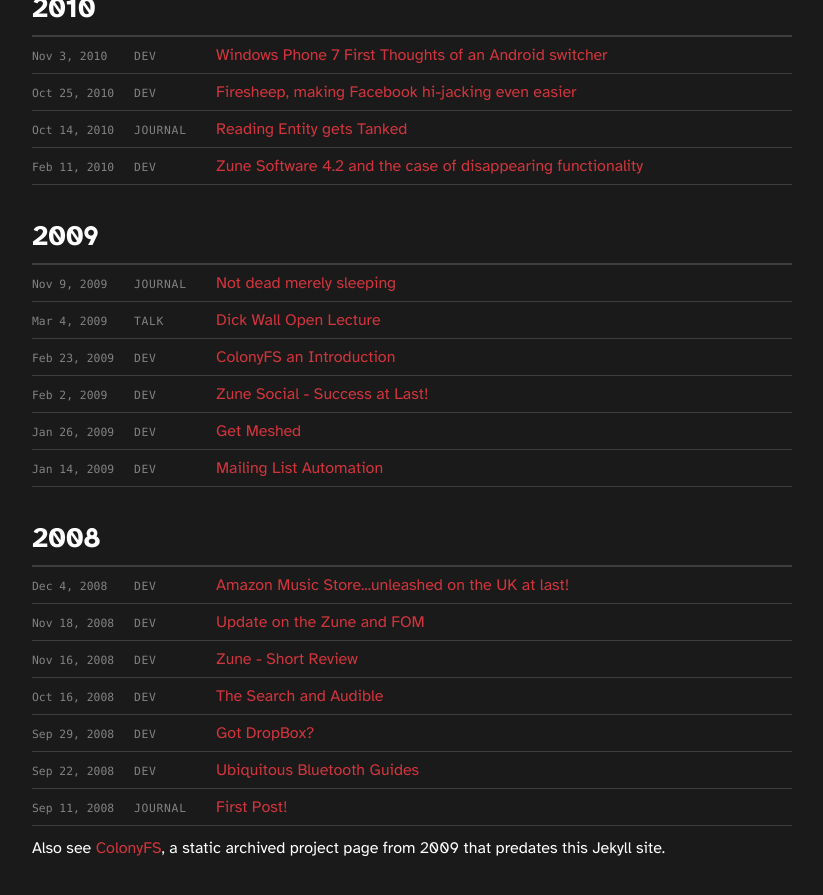
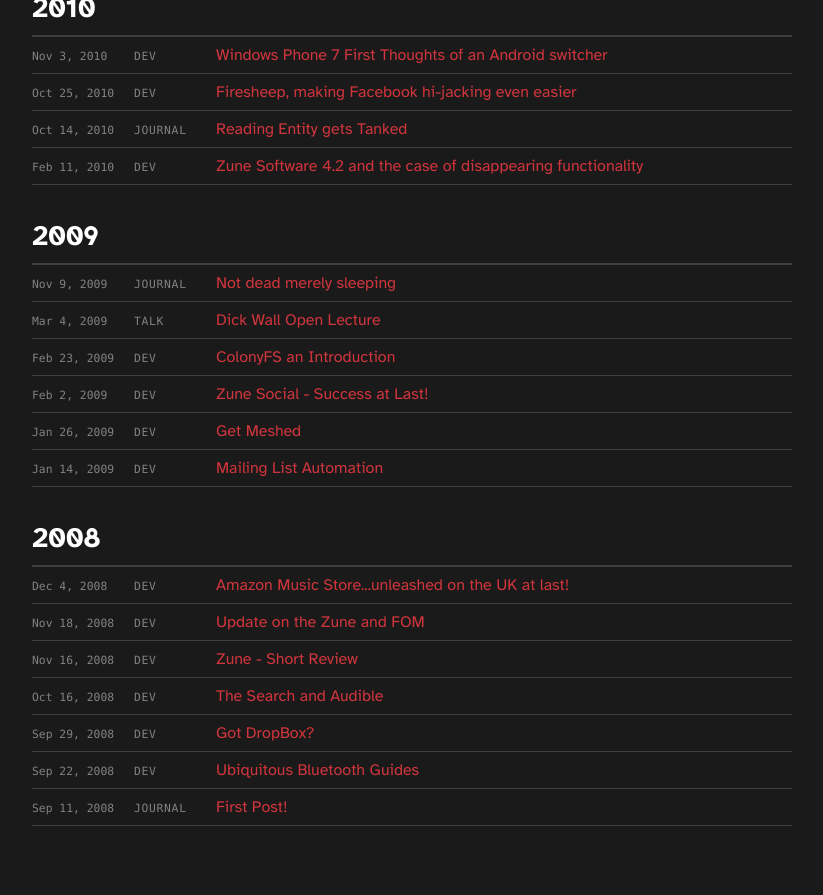
Before and after one commit to andymarch/andymarch.github.io, a Jekyll site: the page built from archive.markdown, in a window 1280 px wide and 900 px high, scrolled down 4518 px. Shown: the top 895 px of the window, without its empty margins (228-1051 px from the left). Built offline with Jekyll 4.4.1, drawn with Linux system fonts in a browser that asks for light colours; after the commit the page ends 5384 px from its top, so only the background shows below that.

Commit message:
Drop ColonyFS mention from archive page
Co-Authored-By: Claude Sonnet 5 <noreply@anthropic.com>
Claude-Session: https://claude.ai/code/session_01RrsMWVrQMKGk7KcLJSwxGt

```diff
--- a/archive.markdown
+++ b/archive.markdown
@@ -30,6 +30,4 @@ Every post on this site, newest first — start typing to filter by title, type,
 
 <p class="archive-empty" id="archive-empty" hidden>Nothing matches that.</p>
 
-Also see [ColonyFS](/colonyfs/), a static archived project page from 2009 that predates this Jekyll site.
-
 <script src="{{ '/assets/js/archive-filter.js' | relative_url }}" defer></script>
```
